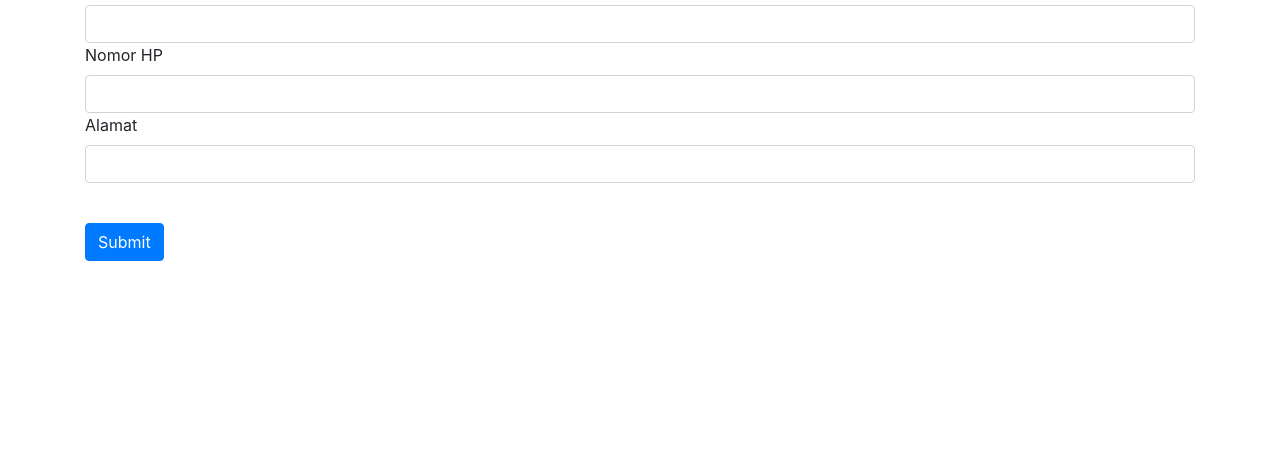
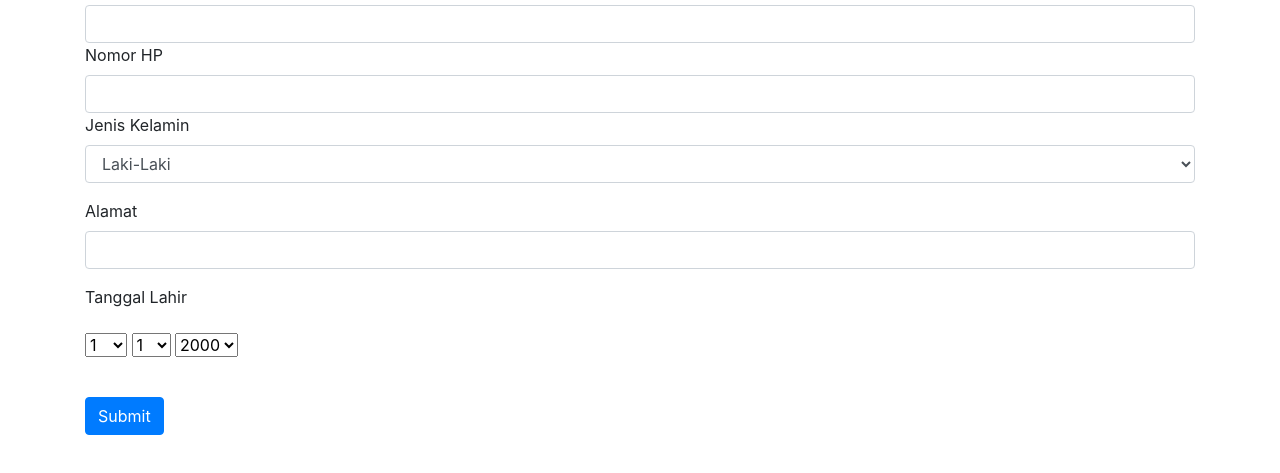
Before and after one commit to stevenangsani/lesson1, a plain HTML site: page index.html in a window 1280 px wide. Shown: the part 83-556 px from the top of the page. Drawn offline with nearby package versions, Linux system fonts and the light colour scheme.

Commit message:
Update index.html

```diff
--- a/index.html
+++ b/index.html
@@ -1,4 +1,4 @@
-<!doctype html>
+   <!doctype html>
 <html lang="en">
   <head>
     <!-- Required meta tags -->
@@ -19,16 +19,120 @@
             <form action="https://formspree.io/angsanisteven@gmail.com" method="POST">
 <div class="form-group">
     <label for="nama">Nama</label>
-    <input type="text" class="form-control" name="nama">
+    <input type="text" class="form-control" id="nama">
 
     <div class="form-group">
         <label for="hp">Nomor HP</label>
-        <input type="text" class="form-control" name="hp">
+        <input type="text" class="form-control" id="hp">
 
+ <div class="form-group">
+                    <label for="jenis_kelamin">Jenis Kelamin</label>
+
+            <div class="form-group">
+                    <select class="form-control" name="jenis_kelamin">
+                      <option value="Laki-Laki">Laki-Laki</option>
+                      <option value="Perempuan">Perempuan</option>
+
+                    </select>
+                  </div>
+                </div>
         <div class="form-group">
             <label for="alamat">Alamat</label>
-            <input type="text" class="form-control" name="alamat">
+            <input type="text" class="form-control" id="alamat">
             </div>
+
+            <div class="form-group">
+                    <label for="tanggal_lahir">Tanggal Lahir</label>
+                    </div>
+
+            <div class="form-group">
+                    <select name="tanggal_lahir">
+                      <option value="1">1</option>
+                      <option value="2">2</option>
+                      <option value="3">3</option>
+                      <option value="4">4</option>
+                      <option value="5">5</option>
+                      <option value="6">6</option>
+                      <option value="7">7</option>
+                      <option value="7">7</option>
+                      <option value="7">7</option>
+                      <option value="8">8</option>
+                      <option value="9">9</option>
+                      <option value="10">10</option>
+                      <option value="11">11</option>
+                      <option value="12">12</option>
+                      <option value="13">13</option>
+                      <option value="14">14</option>
+                      <option value="15">15</option>
+                      <option value="16">16</option>
+                      <option value="17">17</option>
+                      <option value="18">18</option>
+                      <option value="19">19</option>
+                      <option value="20">20</option>
+                      <option value="21">21</option>
+                      <option value="22">22</option>
+                      <option value="23">23</option>
+                      <option value="24">24</option>
+                      <option value="25">25</option>
+                      <option value="26">26</option>
+                      <option value="27">27</option>
+                      <option value="28">28</option>
+                      <option value="29">29</option>
+                      <option value="30">30</option>
+                      <option value="31">31</option>
+                    </select>
+
+
+
+
+                            <select name="bulan_lahir">
+                              <option value="1">1</option>
+                              <option value="2">2</option>
+                              <option value="3">3</option>
+                              <option value="4">4</option>
+                              <option value="5">5</option>
+                              <option value="6">6</option>
+                              <option value="7">7</option>
+                              <option value="7">7</option>
+                              <option value="7">7</option>
+                              <option value="8">8</option>
+                              <option value="9">9</option>
+                              <option value="10">10</option>
+                              <option value="11">11</option>
+                              <option value="12">12</option>
+                            </select>
+
+
+
+
+                                    <select name="tahun_lahir">
+                                      <option value="2000">2000</option>
+                                      <option value="2001">2001</option>
+                                      <option value="2002">2002</option>
+                                      <option value="2003">2003</option>
+                                      <option value="2004">2004</option>
+                                      <option value="2005">2005</option>
+                                      <option value="2006">2006</option>
+
+
+
+
+
+                    </select>
+                  </div>
+                </div>
+
+
+
+
+
+
+
+
+
+
+
+
         </br>
 <button type="submit" class="btn btn-primary">Submit</button>
 </form>
```
